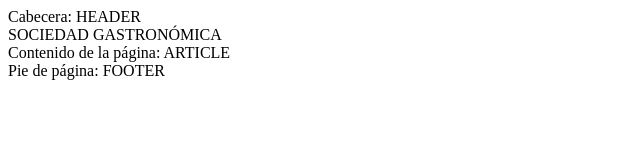
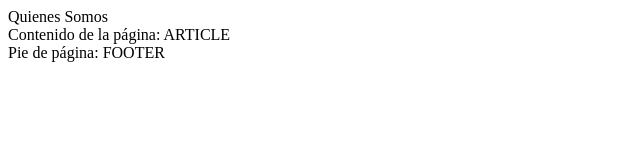
Before and after one commit to srodrigitz/2425srodrigitz, a plain HTML site: page quienes_somos.html in a window 1280 px wide. Shown: the whole page, without its empty margins (0-640 px from the left). Drawn offline with Linux system fonts and the light colour scheme.

Commit message:
Update quienes_somos.html

```diff
--- a/quienes_somos.html
+++ b/quienes_somos.html
@@ -6,8 +6,7 @@
 <link rel="stylesheet" type="text/css" href="estilos/estilos.css" />
 </head>
 <body>
- <header>Cabecera: HEADER<br>
-  SOCIEDAD GASTRONÓMICA</header>
+ <header>Quienes Somos</header>
  <article>Contenido de la página: ARTICLE</article>
  <footer>Pie de página: FOOTER </footer>
 </body>
```
